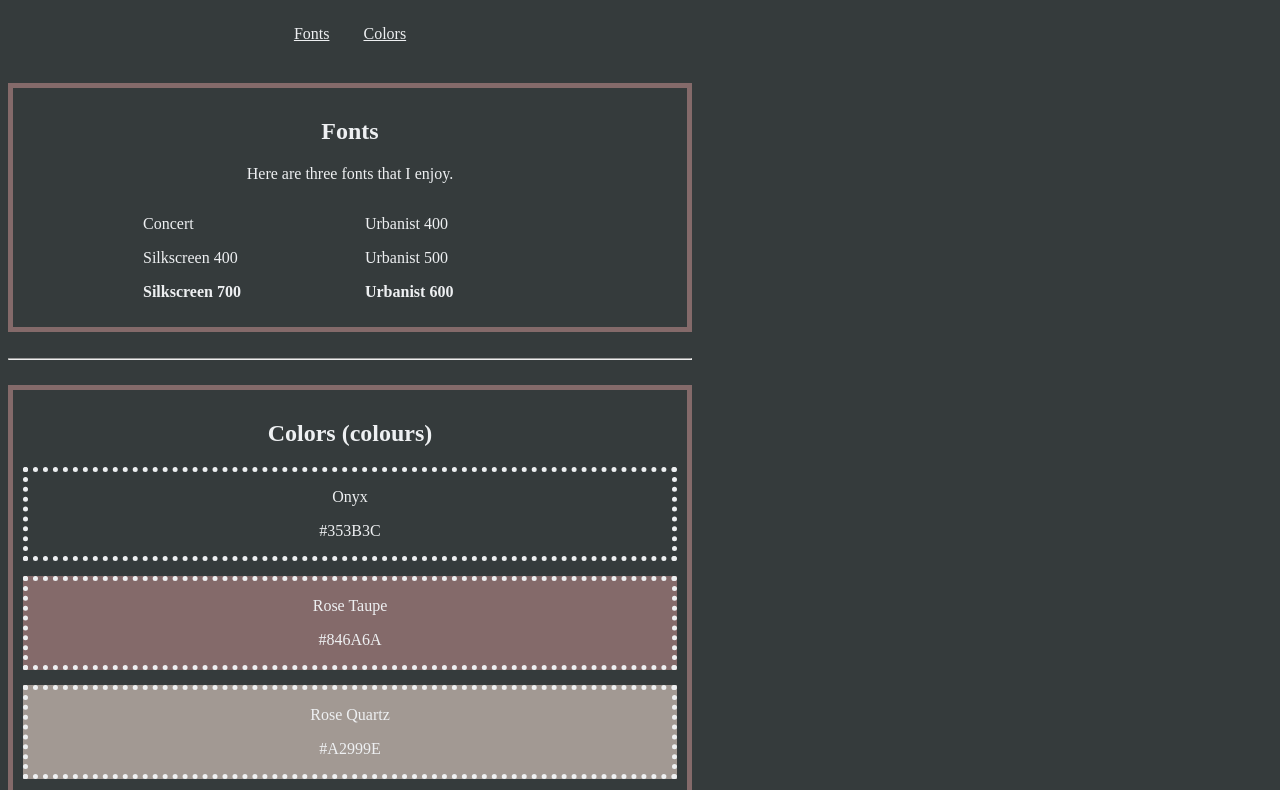
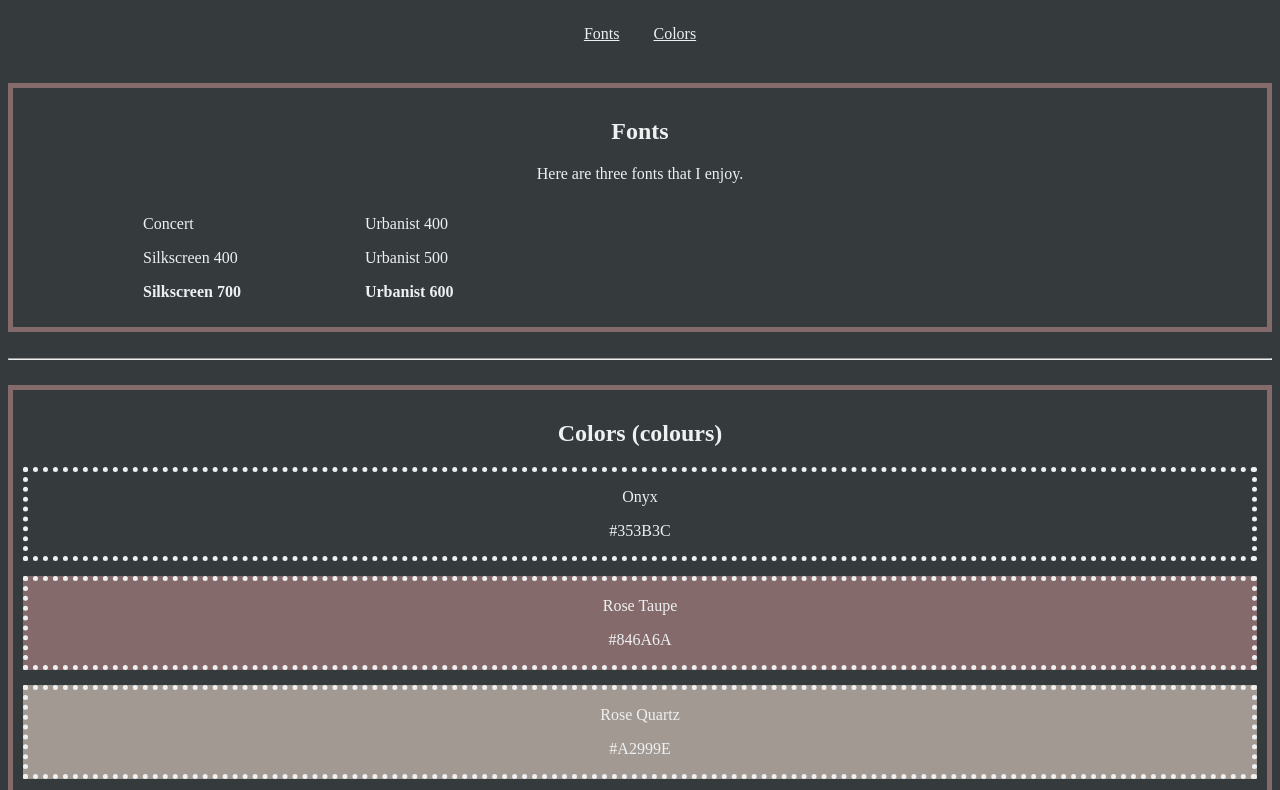
Before and after one commit to EB-WU/DesignSystem, a plain HTML site: page index.html in a window 1280 px wide. Shown: the part 73-863 px from the top of the page. Drawn offline with Linux system fonts and the light colour scheme; a web font is replaced by a local one.

Commit message:
Update styles.css

```diff
--- a/resource/styles.css
+++ b/resource/styles.css
@@ -56,8 +56,6 @@ html {
   background-color: #353B3C;
   font-family: 'silkscreen';
   color: #EEF0F2;
-  min-width: 100px;
-  max-width: 700px;
 }
 h1 {
   text-align: center;
```
